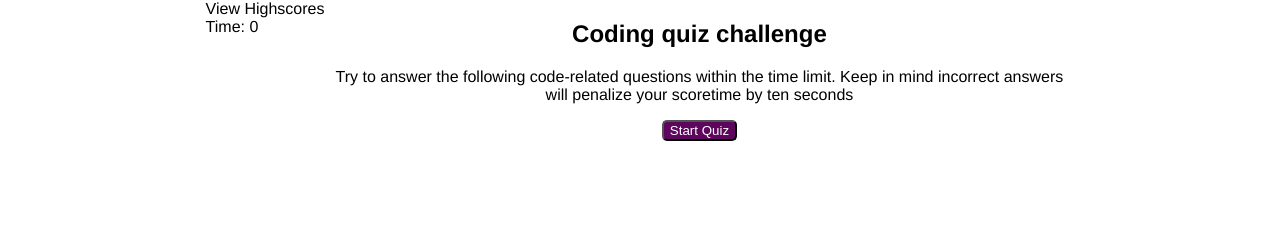
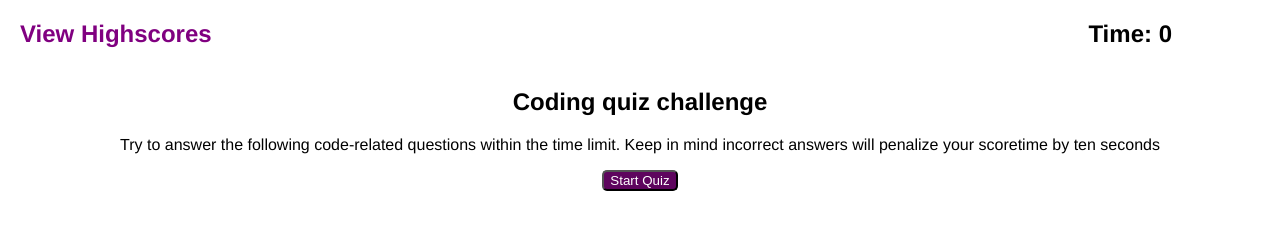
Before and after one commit to Peachy-Pie/Coding-Quiz-App, a plain HTML site: page index.html in a window 1280 px wide. Drawn offline with Linux system fonts and the light colour scheme.

Commit message:
fixed CSS for timer and highscores

```diff
--- a/assets/script.js
+++ b/assets/script.js
@@ -30,7 +30,7 @@ let interval;
 let timeGiven = 120;
 let timeGone = 0;
 
-//****************EVENT LISTENRS****************//
+//****************EVENT LISTENERS****************//
 
 startBtn.addEventListener("click", function () {
   hide(preQuestionContent);
--- a/assets/style.css
+++ b/assets/style.css
@@ -6,19 +6,31 @@
 body {
   padding: 0;
   margin: 0;
-  display: flex;
   width: 100vw;
   height: 100vw;
-  justify-content: center;
 }
 
 .high-timer {
+  display: flex;
   justify-content: space-between;
+  margin: 0 20px;
+  max-width: 90%;
+}
+
+#viewHScores {
+  color: purple;
+}
+
+#viewHScores:hover {
+  cursor: pointer;
+  color: blue;
 }
 
 .container {
-  width: 750px;
-  max-width: 75%;
+  display: flex;
+  flex-direction: column;
+  justify-content: center;
+  align-items: center;
 }
 
 .contentPreStart {
@@ -41,6 +53,7 @@ body {
 
 .btn:hover {
   background-color: blueviolet;
+  cursor: pointer;
 }
 
 .hide {
--- a/index.html
+++ b/index.html
@@ -10,9 +10,10 @@
   </head>
   <body>
     <div class="high-timer">
-      <div id="viewHScores">View Highscores</div>
-      <div>Time: <span id="timer">0</span></div>
+      <h2 id="viewHScores">View Highscores</h2>
+      <h2>Time: <span id="timer">0</span></h2>
     </div>
+
     <div class="container">
       <div id="preQuiz" class="contentPreStart">
         <h2>Coding quiz challenge</h2>
```
